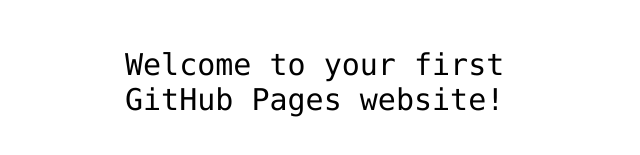
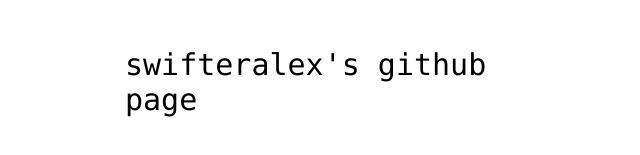
Before and after one commit to swifteralex/hello-world, a plain HTML site: page index.html in a window 1280 px wide. Shown: the part 341-496 px from the top of the page, without its empty margins (315-955 px from the left). Drawn offline with Linux system fonts and the light colour scheme.

Commit message:
Update index.html

```diff
--- a/index.html
+++ b/index.html
@@ -12,7 +12,7 @@
 <img src="https://octodex.github.com/images/daftpunktocat-thomas.gif" id="octocat" alt="octocat-gif" />
 
 <!-- Change this code here by copy and pasting your template on line 15 -->
-<p>Welcome to your first GitHub Pages website!</p>
+<p>swifteralex's github page</p>
 
 </body>
 </html>
```
